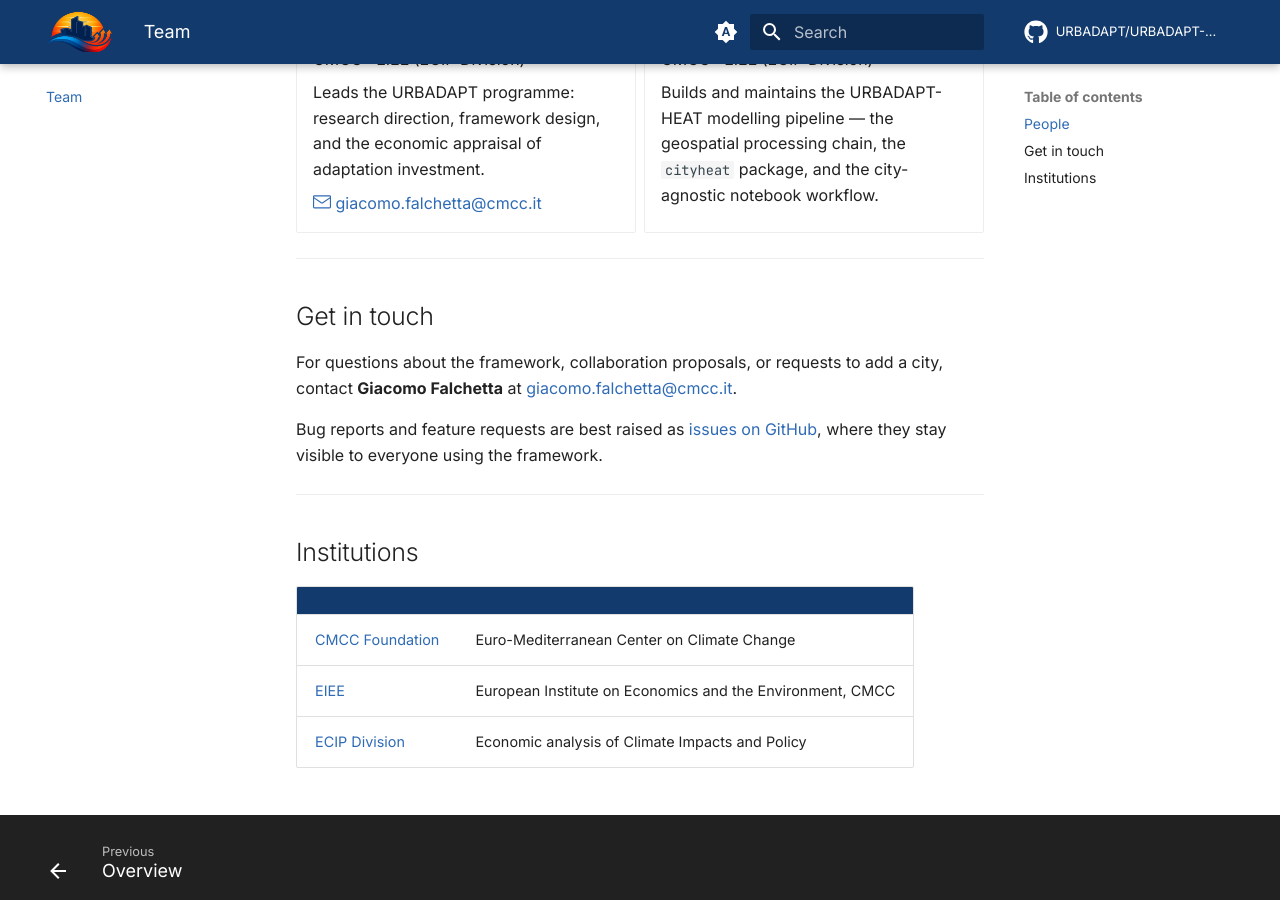
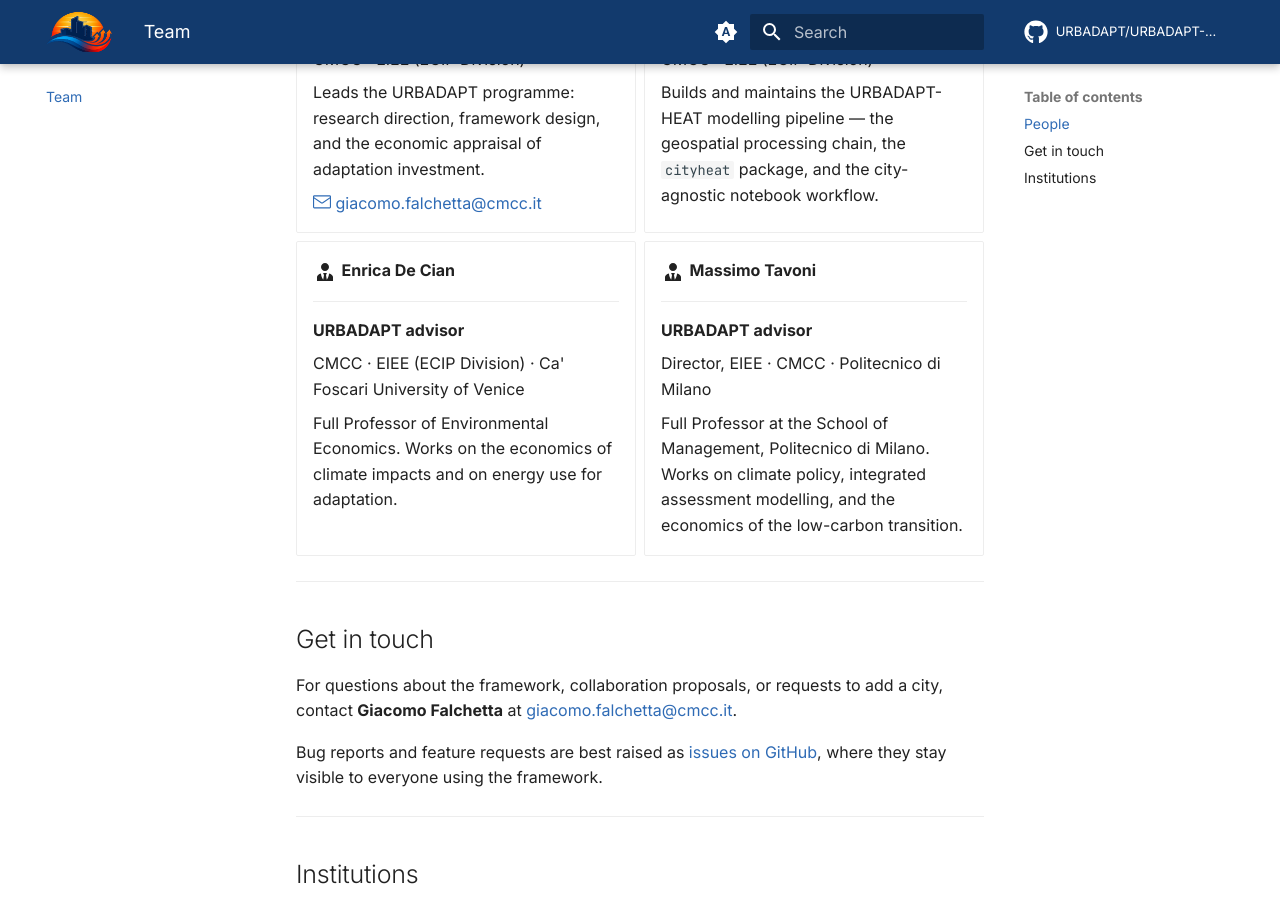
Before and after one commit to URBADAPT/URBADAPT.github.io, an MkDocs documentation site: the page built from docs/team.md, in a window 1280 px wide and 900 px high, scrolled down 645 px. Built offline with MkDocs 1.6.1 and Material for MkDocs 9.7.7, drawn with Linux system fonts in a browser that asks for light colours; comment, search, counter and statistics services are not loaded.

Commit message:
Team: add Enrica De Cian and Massimo Tavoni as URBADAPT advisors

```diff
--- a/docs/team.md
+++ b/docs/team.md
@@ -48,6 +48,29 @@
     processing chain, the `cityheat` package, and the city-agnostic notebook
     workflow.
 
+-   :material-account-tie:{ .lg .middle } __Enrica De Cian__
+
+    ---
+
+    **URBADAPT advisor**
+
+    CMCC · EIEE (ECIP Division) · Ca' Foscari University of Venice
+
+    Full Professor of Environmental Economics. Works on the economics of
+    climate impacts and on energy use for adaptation.
+
+-   :material-account-tie:{ .lg .middle } __Massimo Tavoni__
+
+    ---
+
+    **URBADAPT advisor**
+
+    Director, EIEE · CMCC · Politecnico di Milano
+
+    Full Professor at the School of Management, Politecnico di Milano. Works on
+    climate policy, integrated assessment modelling, and the economics of the
+    low-carbon transition.
+
 </div>
 
 ---
```
